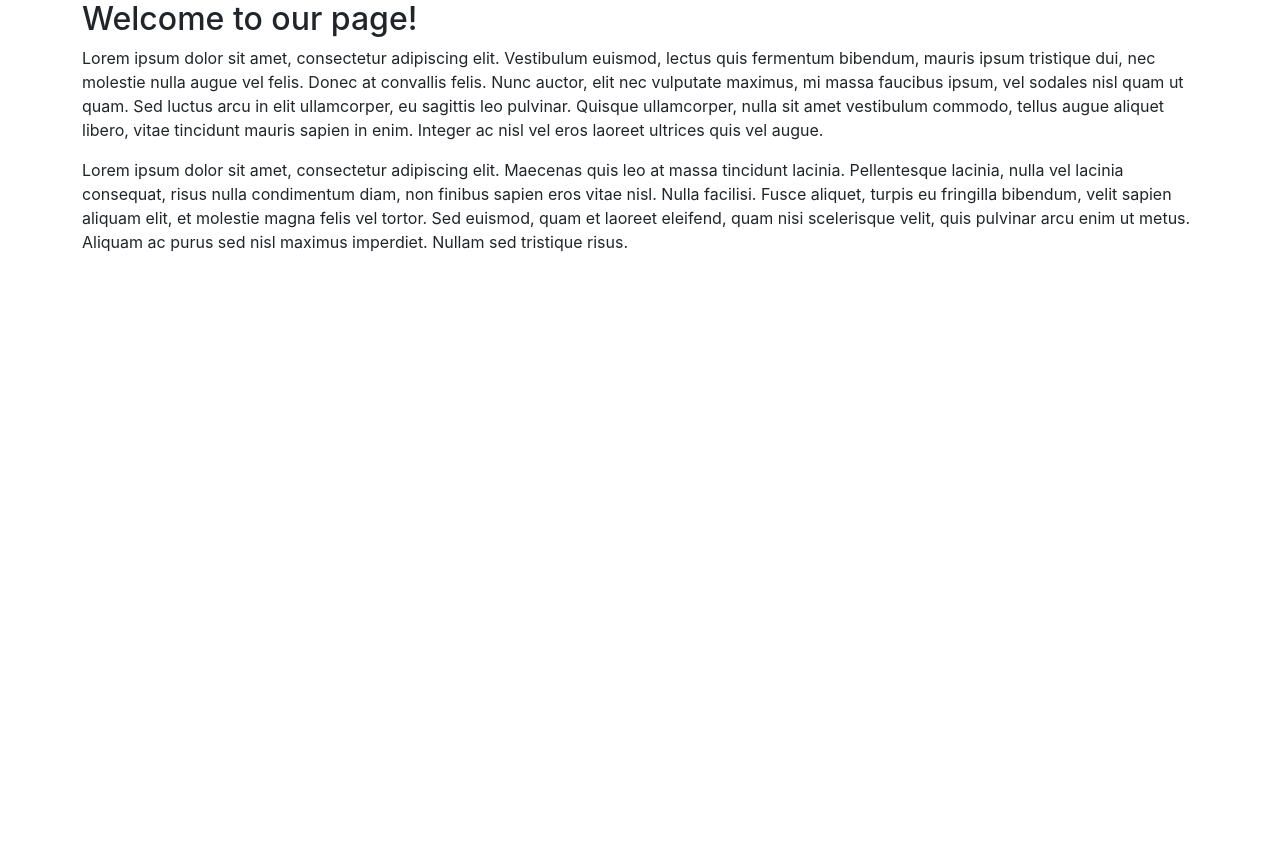
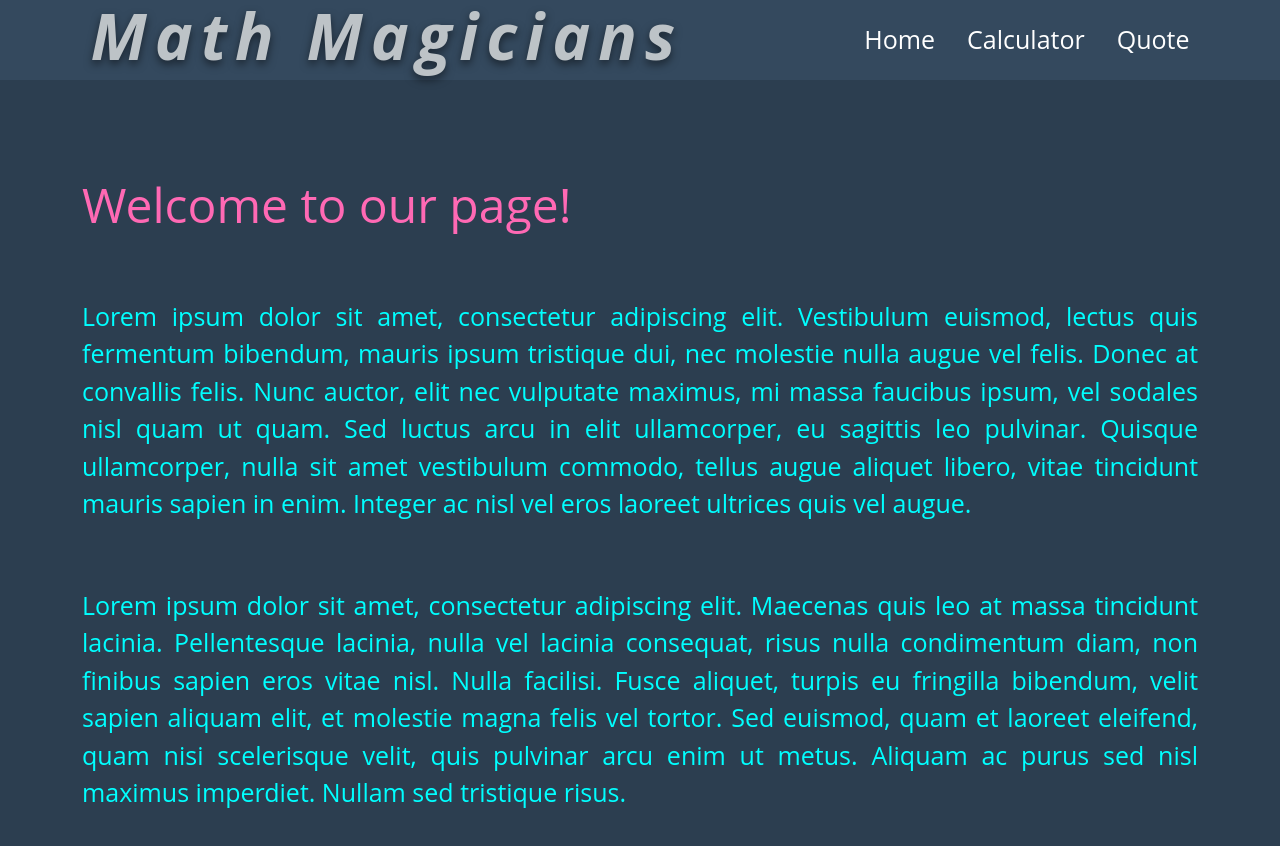
Before and after one commit to ahmedeid6842/Math-Magicians, a React (Create React App) app: page /home in a window 1280 px wide. Shown: the top 846 px of the page. Before the commit the page ends 800 px from the top, so only its background shows below. Built offline with nearby package versions, Linux system fonts and the light colour scheme.

Commit message:
Added the header with changing at colors

```diff
--- a/src/App.js
+++ b/src/App.js
@@ -1,12 +1,17 @@
 import React from 'react';
 
 import { Route, Routes } from 'react-router-dom';
+import Header from './components/header';
 import Home from './pages/Home';
 import Calculator from './pages/Calculator';
 import QuoteDisplay from './pages/Quote';
 
 function App() {
   return (
+    <>
+      <header>
+        <Header />
+      </header>
       <main>
         <Routes>
           <Route path="/home" element={<Home />} />
@@ -14,6 +19,7 @@ function App() {
           <Route path="/quote" element={<QuoteDisplay />} />
         </Routes>
       </main>
+    </>
   );
 }
 
--- /dev/null
+++ b/src/components/header.jsx
@@ -0,0 +1,28 @@
+import React from 'react';
+import { Link } from 'react-router-dom';
+import '../styles/header.css';
+
+const Header = () => (
+  <nav className="nav">
+    <h1 className="nav-title">Math Magicians</h1>
+    <ul className="nav-links">
+      <li>
+        <Link to="/home" className="nav-item">
+          Home
+        </Link>
+      </li>
+      <li>
+        <Link to="/calculator" className="nav-item">
+          Calculator
+        </Link>
+      </li>
+      <li>
+        <Link to="/quote" className="nav-item">
+          Quote
+        </Link>
+      </li>
+    </ul>
+  </nav>
+);
+
+export default Header;
--- a/src/index.css
+++ /dev/null
@@ -1,27 +0,0 @@
-body {
-  margin: 0;
-  font-family:
-    -apple-system,
-    BlinkMacSystemFont,
-    'Segoe UI',
-    'Roboto',
-    'Oxygen',
-    'Ubuntu',
-    'Cantarell',
-    'Fira Sans',
-    'Droid Sans',
-    'Helvetica Neue',
-    sans-serif;
-  -webkit-font-smoothing: antialiased;
-  -moz-osx-font-smoothing: grayscale;
-}
-
-code {
-  font-family:
-    source-code-pro,
-    Menlo,
-    Monaco,
-    Consolas,
-    'Courier New',
-    monospace;
-}
--- a/src/index.js
+++ b/src/index.js
@@ -1,7 +1,7 @@
 import React from 'react';
 import ReactDOM from 'react-dom/client';
 import 'bootstrap/dist/css/bootstrap.min.css';
-import './index.css';
+import './styles/index.css';
 import { BrowserRouter } from 'react-router-dom';
 import App from './App';
 
--- a/src/pages/Home.jsx
+++ b/src/pages/Home.jsx
@@ -1,8 +1,9 @@
 import React from 'react';
+import '../styles/home.css';
 
 const Home = () => (
   <>
-    <section className="container home-conainter">
+    <section className="container home-container">
       <h2>Welcome to our page!</h2>
       <p>
         Lorem ipsum dolor sit amet, consectetur adipiscing elit. Vestibulum
--- a/src/styles/calculator.css
+++ b/src/styles/calculator.css
@@ -10,6 +10,7 @@
   font-size: 2.5rem;
   margin-top: 14rem;
   align-self: flex-start;
+  color: var(--font-primary-clr)
 }
 
 .calculator-component {
--- /dev/null
+++ b/src/styles/header.css
@@ -0,0 +1,37 @@
+.nav {
+  width: 100%;
+  height: 10vh;
+  background-color: var(--bg-secondary);
+  display: flex;
+  justify-content: space-around;
+  align-items: center;
+}
+
+.nav-title {
+  font-size: 4rem;
+  font-weight: bold;
+  letter-spacing: 0.5rem;
+  line-height: 1rem;
+  color: var(--gray-clr);
+  font-style: italic;
+  text-shadow: 0 0.25rem 0.5rem rgba(0, 0, 0, 0.5);
+}
+
+.nav-links {
+  list-style-type: none;
+  display: flex;
+  gap: 2rem;
+  margin: 0;
+  padding: 0;
+}
+
+.nav-item {
+  text-decoration: none;
+  color: var(--white-clr);
+  transition: color 0.4s ease-in-out;
+}
+
+.nav-item:hover,
+.nav-item:focus {
+  color: var(--font-primary-clr);
+}
--- /dev/null
+++ b/src/styles/home.css
@@ -0,0 +1,14 @@
+.home-container {
+  margin-top: 6rem;
+}
+
+.home-container h2 {
+  font-size: 3rem;
+  color: var(--font-primary-clr);
+}
+
+.home-container p {
+  margin: 4rem 0;
+  text-align: justify;
+  color: var(--font-secondary-crl);
+}
--- /dev/null
+++ b/src/styles/index.css
@@ -0,0 +1,21 @@
+:root {
+  --bg-primary: #2c3e50;
+  --bg-secondary: #34495e;
+  --white-clr: #ffffff;
+  --gray-clr: #bdc3c7;
+  --border-clr: #7f8c8d;
+  --font-primary-clr: #ff69b4;
+  --font-secondary-crl: #00ffff;
+}
+
+* {
+  margin: 0;
+  padding: 0;
+  color: var(--white-clr);
+}
+
+body {
+  font-family: "Open Sans", sans-serif;
+  font-size: 25px;
+  background-color: var(--bg-primary);
+}
--- a/src/styles/quote.css
+++ b/src/styles/quote.css
@@ -1,9 +1,14 @@
 .quote-container {
-  margin-top: 20rem;
+  margin-top: 15rem;
+  display: flex;
+  flex-direction: column ;
 }
 
-.quote-body {
+.quote-body i,
+.quote-body{
   font-size: 4rem;
+  color: var(--font-primary-clr);
+  text-align: center;
 }
 
 .quote-container span {
@@ -11,4 +16,5 @@
   text-align: center;
   margin: 5rem;
   font-size: 2rem;
+  color: var(--font-secondary-crl);
 }
```
Lines whose indentation alone changed are shown as unchanged.
